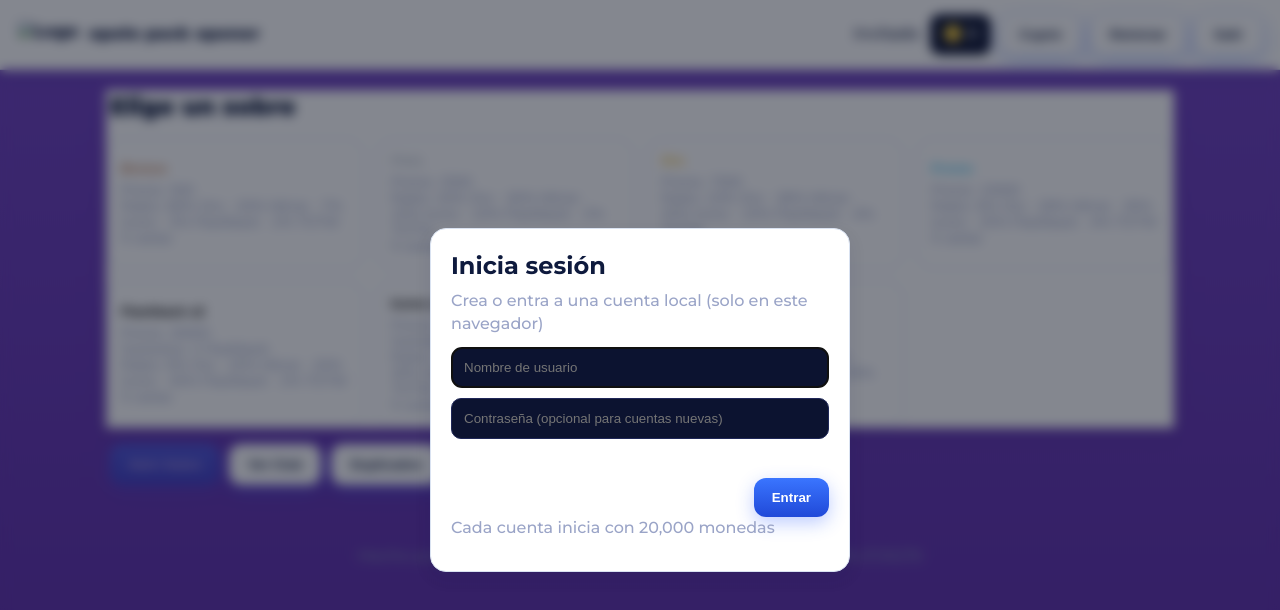
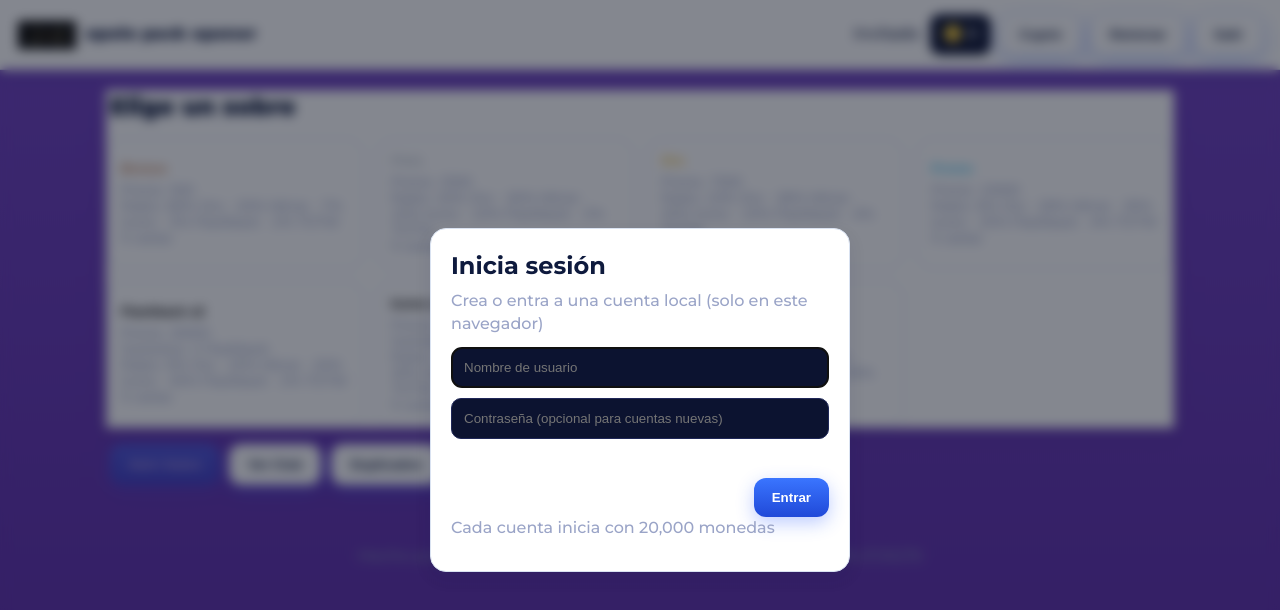
Before and after one commit to opolo11futbol-ops/OPOLO-PACK-OPENER, a plain HTML site: page index.html in a window 1280 px wide. Drawn offline with Linux system fonts and the light colour scheme.

Commit message:
Update index.html

```diff
--- a/index.html
+++ b/index.html
@@ -11,7 +11,7 @@
 </head>
 <body>
   <header class="topbar">
-    <div class="brand"><img src="assets/logo.png" alt="Logo" class="logo" /><span>opolo pack opener</span></div>
+    <div class="brand"><img src="logo.png" alt="Logo" class="logo" /><span>opolo pack opener</span></div>
     <div class="status">
       <div class="user" id="currentUser">Invitado</div>
       <div class="coins" id="coins">🪙 0</div>
```
